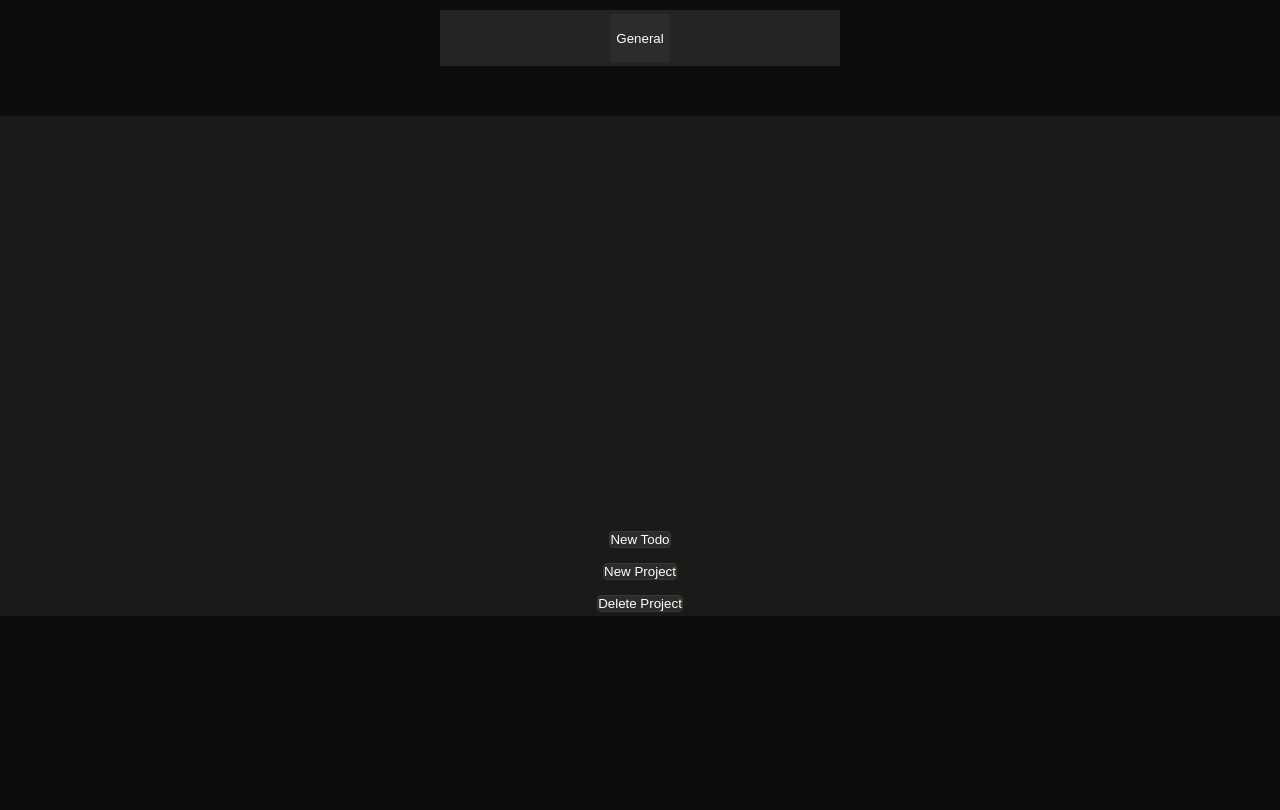
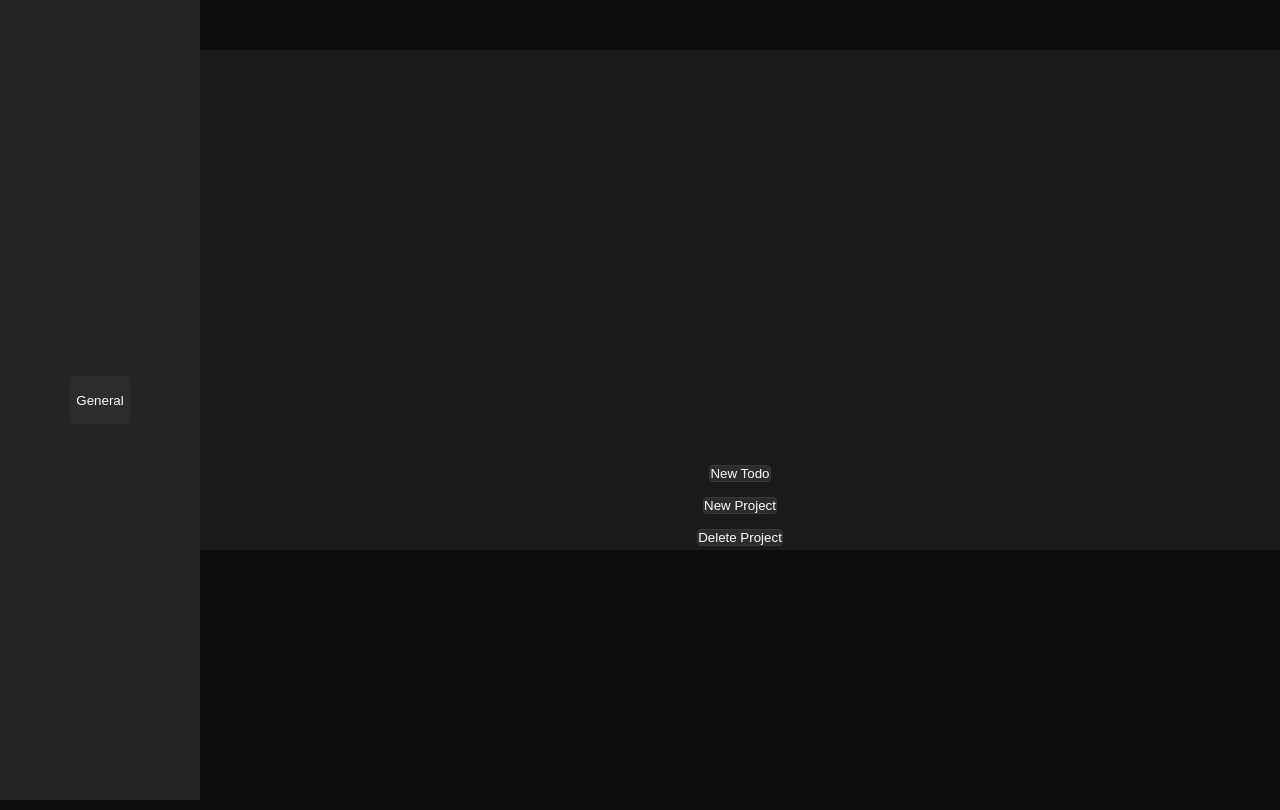
Before and after one commit to LucasAzevedoTheDev/to-do-list, a website built with webpack: page src/index.html in a window 1280 px wide. Built offline with nearby package versions, Linux system fonts and the light colour scheme.

Commit message:
resize and change positioon of .project-div

```diff
--- a/src/styles.css
+++ b/src/styles.css
@@ -7,6 +7,7 @@
 body {
   background-color: #0d0d0d;
   min-height: 100vh;
+  display: flex;
 }
 
 .container-div {
@@ -52,12 +53,10 @@ body {
 .project-div {
   background-color: #242422;
   padding: 5px;
-  margin-top: 10px;
-  max-width: 400px;
-  margin-left: auto;
-  margin-right: auto;
+  min-width: 200px;
+  max-width: 500px;
   gap: 15px;
-  height: 7vh;
+  height: 100vh;
   display: flex;
   align-items: center;
   justify-content: space-around;
```
